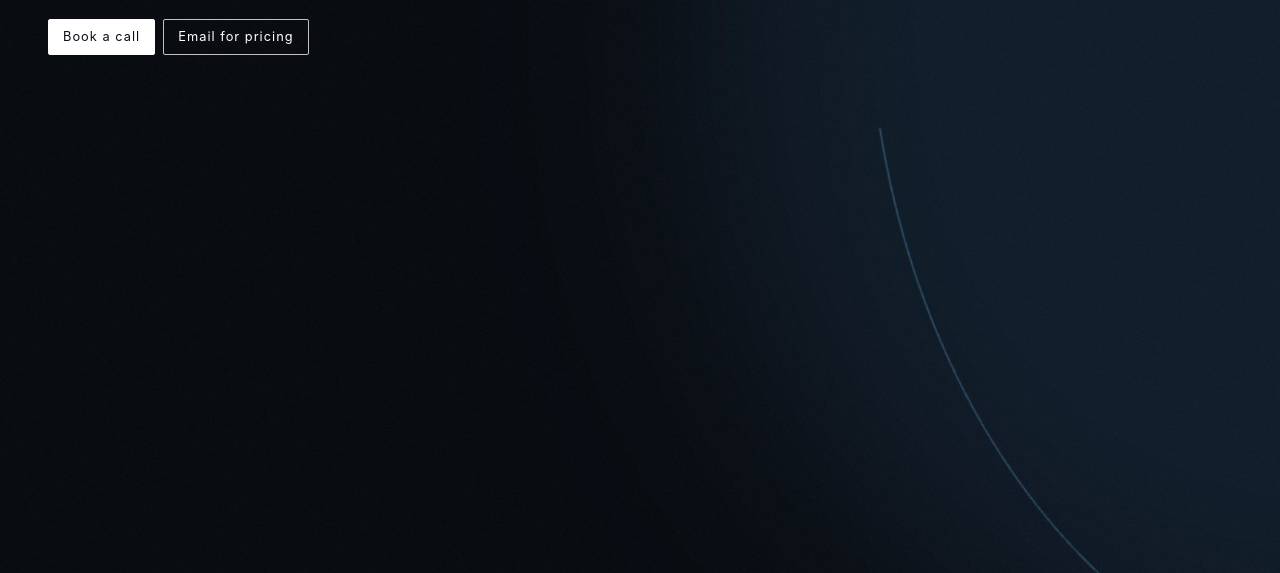
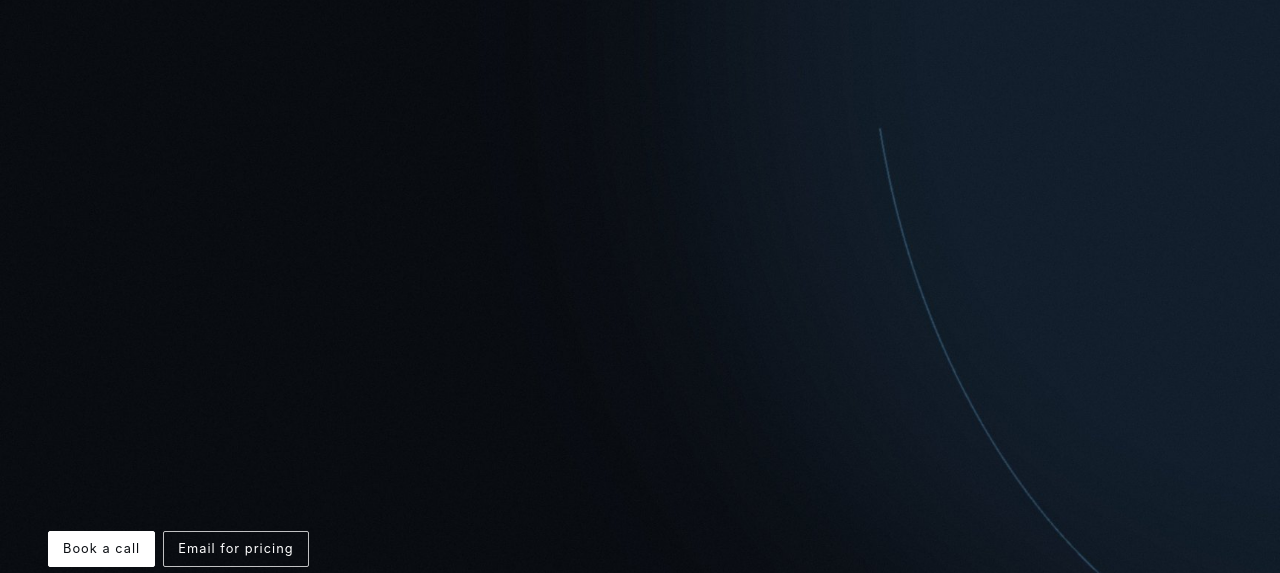
Before and after one commit to plinymiller/b-tuff.co, a plain HTML site: page index.html in a window 1280 px wide. Shown: the part 111-684 px from the top of the page. Drawn offline with Linux system fonts and the light colour scheme.

Commit message:
Move homepage Book a call and Email for pricing to the lower left (#3)
Place Book a call and Email for pricing above the footer, left-aligned, so they stay clear of the logo, social icons, offices line, and privacy link.

Co-authored-by: Cursor Agent <cursoragent@cursor.com>
Co-authored-by: plinymiller <plinymiller@users.noreply.github.com>

```diff
--- a/index.html
+++ b/index.html
@@ -104,26 +104,28 @@
     .mark a, .social-list a { transition: none; }
   }
 .pm-loc{white-space:nowrap}.pm-mark{display:inline-block;width:1.15em;height:1.15em;vertical-align:-.2em;margin:0 .15em}
-  .actions { display: flex; flex-wrap: wrap; align-items: center; gap: 8px; margin: 8px 0 0; max-width: 100%; }
-  .mark a.book-btn,
-  .mark a.pricing-btn {
+  .actions { align-self: flex-start; display: flex; flex-wrap: wrap; align-items: center; justify-content: flex-start; gap: 8px; margin: 0 0 10px; max-width: 100%; }
+  .actions a {
+    flex: 0 0 auto;
     opacity: 1;
+    text-decoration: none;
     border-radius: 2px;
     padding: 8px 14px;
-    margin-top: 0;
     letter-spacing: 0.08em;
     font-size: 0.8rem;
     line-height: 1.4;
   }
-  .mark a.book-btn {
+  .actions a.book-btn {
     background: #fff;
     color: #0A0D12;
     border: 1px solid #fff;
   }
-  .mark a.book-btn:hover,
-  .mark a.book-btn:focus-visible { background: transparent; color: #fff; }
-  .mark a.pricing-btn { border: 1px solid rgba(255, 255, 255, 0.75); }
-  .mark a.pricing-btn:hover { background: rgba(255, 255, 255, 0.1); border-color: #fff; }
+  .actions a.book-btn:hover,
+  .actions a.book-btn:focus-visible { background: transparent; color: #fff; }
+  .actions a.pricing-btn { color: #fff; border: 1px solid rgba(255, 255, 255, 0.75); }
+  .actions a.pricing-btn:hover,
+  .actions a.pricing-btn:focus-visible { background: rgba(255, 255, 255, 0.1); border-color: #fff; }
+  .actions a:focus-visible { outline: 2px solid #fff; outline-offset: 3px; }
   .legal { margin: 0; font-size: 0.72rem; letter-spacing: 0.08em; text-align: center; }
   .legal a { color: #a8a8ad; text-decoration: none; border-bottom: 1px solid transparent; padding-bottom: 1px; }
   .legal a:hover { color: #fff; border-bottom-color: rgba(255, 255, 255, 0.6); }
@@ -136,14 +138,14 @@
     <h1><img class="logo" src="btuff-logo-white.png" width="1185" height="138" alt="B-Tuff"></h1>
     <p class="family"><a href="https://plinymiller.com/">Pliny Miller Design</a><a href="https://891consulting.com/">891 Consulting</a><a href="https://prep4me.app/">Prep4Me</a></p>
     <a href="mailto:info@b-tuff.co">Contact us</a>
-    <p class="actions">
-      <a class="book-btn" href="/book/">Book a call</a>
-      <a class="pricing-btn" href="mailto:info@b-tuff.co?subject=Pricing%20request">Email for pricing</a>
-    </p>
   </div>
 </header>
 <main class="photo" aria-hidden="true"></main>
 <footer>
+  <p class="actions">
+    <a class="book-btn" href="/book/">Book a call</a>
+    <a class="pricing-btn" href="mailto:info@b-tuff.co?subject=Pricing%20request">Email for pricing</a>
+  </p>
   <nav id="socials" class="social" aria-label="B-Tuff on social media">
     <noscript>
       <ul class="social-list">
```
